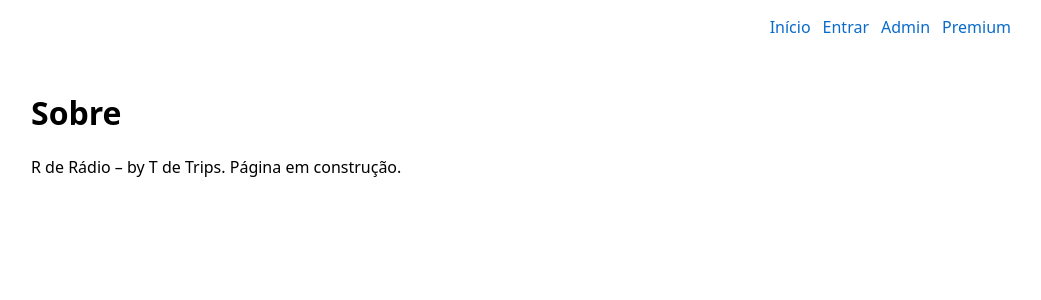
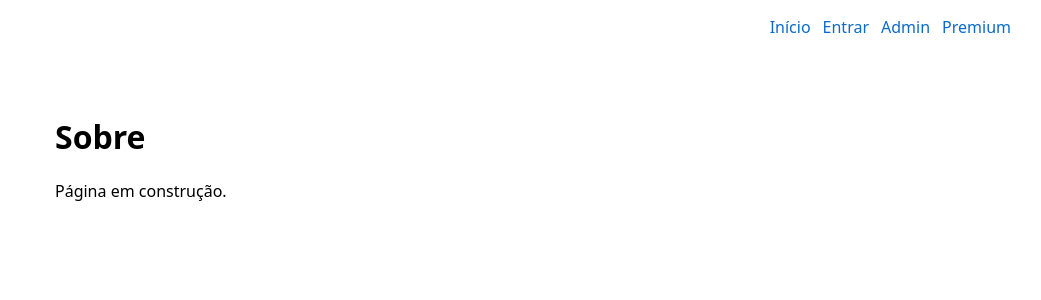
Before and after one commit to iviagempt/r-de-radio, a Next.js app: page /sobre in a window 1280 px wide. Shown: the top 300 px of the page, without its empty margins (119-1160 px from the left). Built offline with nearby package versions, Linux system fonts and the light colour scheme.

Commit message:
Update page.tsx

```diff
--- a/src/app/sobre/page.tsx
+++ b/src/app/sobre/page.tsx
@@ -1,8 +1,11 @@
-export default function Sobre() {
+export const dynamic = 'force-dynamic';
+export const revalidate = 0;
+
+export default function SobrePage() {
   return (
-    <div>
+    <main style={{ padding: 24 }}>
       <h1>Sobre</h1>
-      <p>R de Rádio – by T de Trips. Página em construção.</p>
-    </div>
+      <p>Página em construção.</p>
+    </main>
   );
 }
```
